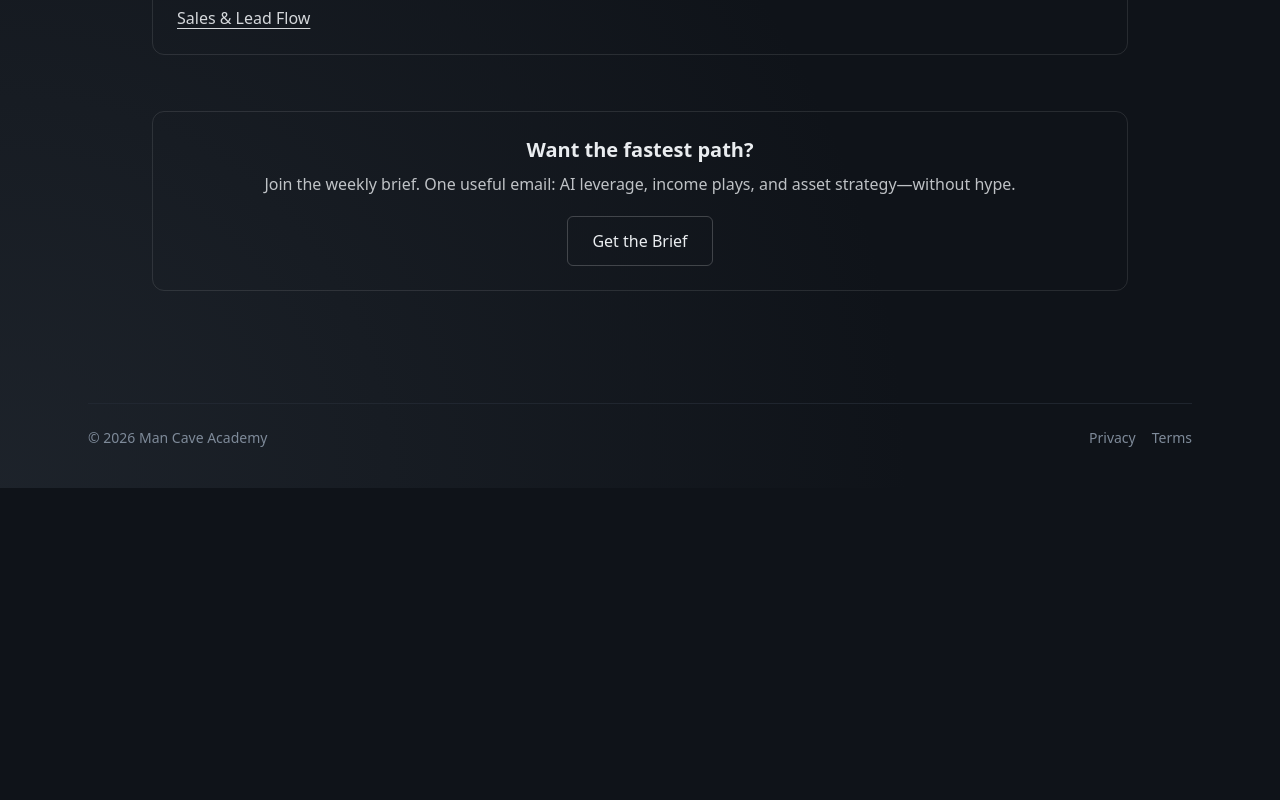
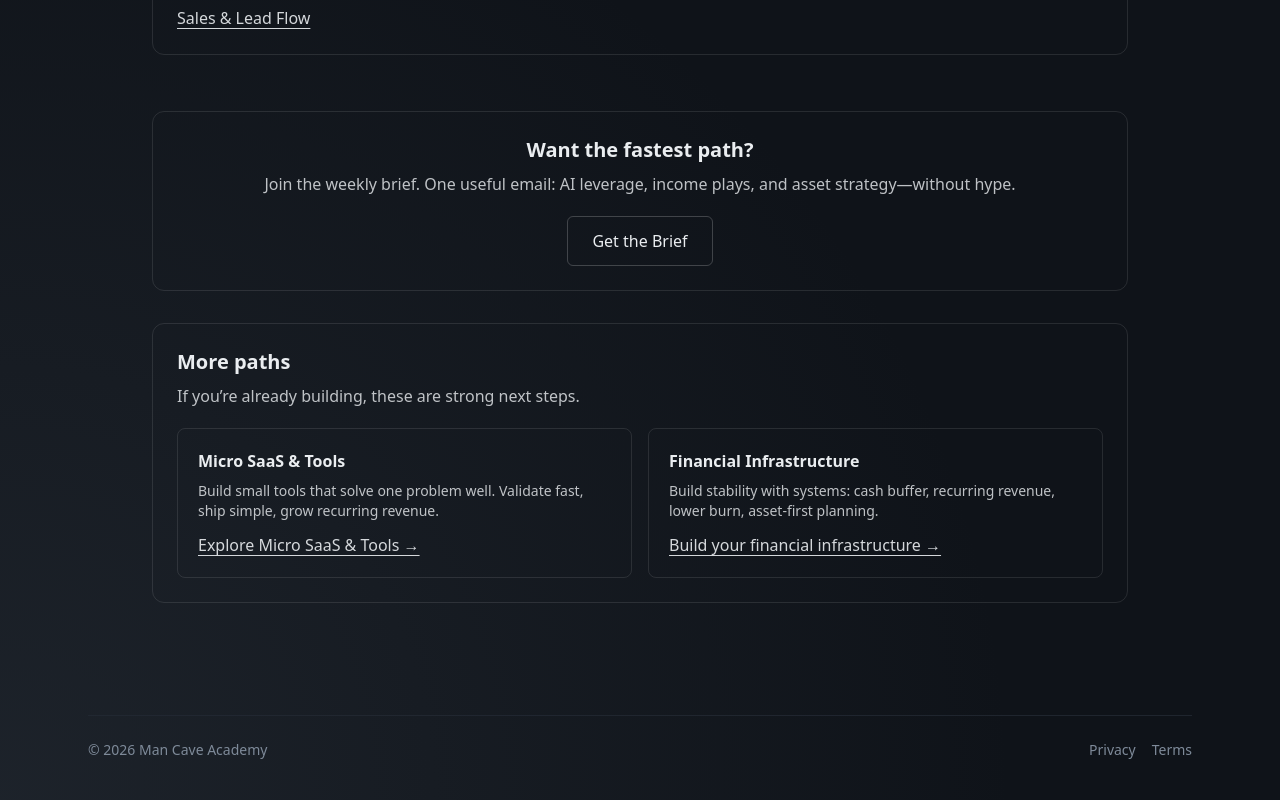
Before and after one commit to adman4054/mancaveacademy, a Next.js app: page /start-here in a window 1280 px wide. Shown: the part 1534-2334 px from the top of the page. Before the commit the page ends 2022 px from the top, so only its background shows below. Built offline with nearby package versions, Linux system fonts and the light colour scheme.

Commit message:
Add More paths section to Start Here

```diff
--- a/app/start-here/page.tsx
+++ b/app/start-here/page.tsx
@@ -157,6 +157,41 @@ export default function StartHerePage() {
           </Link>
         </div>
       </section>
+      <section className="mt-8 rounded-xl border border-white/10 p-6">
+  <h2 className="text-xl font-semibold">More paths</h2>
+  <p className="mt-2 opacity-80">
+    If you’re already building, these are strong next steps.
+  </p>
+
+  <div className="mt-5 grid gap-4 md:grid-cols-2">
+    <div className="rounded-lg border border-white/10 p-5 hover:border-white/20 transition">
+      <h3 className="font-semibold">Micro SaaS & Tools</h3>
+      <p className="mt-2 text-sm opacity-80">
+        Build small tools that solve one problem well. Validate fast, ship simple, grow recurring revenue.
+      </p>
+      <Link
+        href="/micro-saas-tools"
+        className="mt-3 inline-block underline underline-offset-4 opacity-90 hover:opacity-100"
+      >
+        Explore Micro SaaS & Tools →
+      </Link>
+    </div>
+
+    <div className="rounded-lg border border-white/10 p-5 hover:border-white/20 transition">
+      <h3 className="font-semibold">Financial Infrastructure</h3>
+      <p className="mt-2 text-sm opacity-80">
+        Build stability with systems: cash buffer, recurring revenue, lower burn, asset-first planning.
+      </p>
+      <Link
+        href="/financial-infrastructure"
+        className="mt-3 inline-block underline underline-offset-4 opacity-90 hover:opacity-100"
+      >
+        Build your financial infrastructure →
+      </Link>
+    </div>
+  </div>
+</section>
+
     </main>
   );
 }
```
